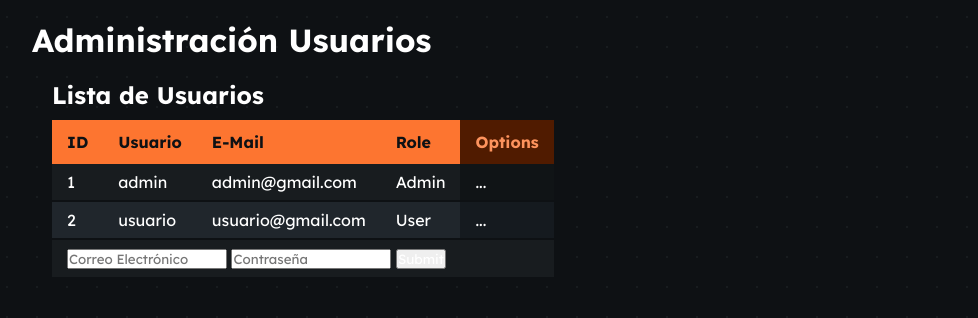
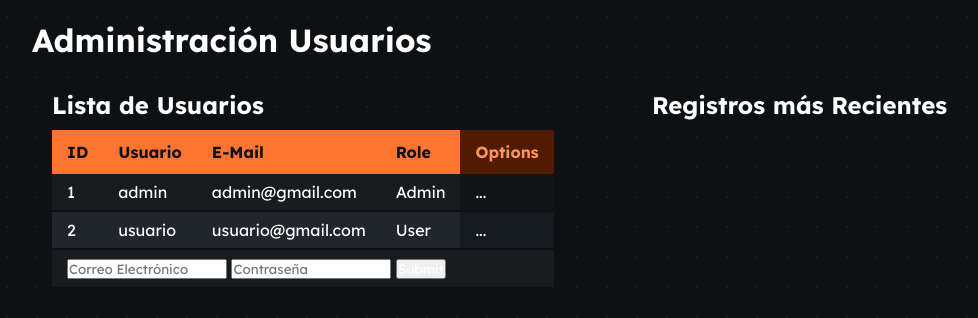
Before and after one commit to ElHeyne/ProyectoFinalTS, a Flask app: page /admin-panel/users in a window 1280 px wide. Shown: the part 148-466 px from the top of the page, without its empty margins (8-986 px from the left). Run offline with Flask 3, Linux system fonts and the light colour scheme; a user stored in the database is signed in; data comes from the database, SQL or seed files in the repository.

Commit message:
Cambio de Estructura en Admin-Users.html

```diff
--- a/src/static/containers.css
+++ b/src/static/containers.css
@@ -4,8 +4,17 @@
     margin: 20px 40px;
 }
 
+.no-margin{
+    margin: 0;
+}
+
+.full-width{
+    width: 100%;
+}
+
 .flex-container{
     display: flex;
+}
 
 .flex-column{
     flex-direction: column;
@@ -46,4 +55,3 @@
 .flex-alg-sa{
     align-items: space-around;
 }
-}
--- a/src/templates/admin_users.html
+++ b/src/templates/admin_users.html
@@ -58,7 +58,8 @@
         <h1>Administración Usuarios</h1> <!-- TODO Saludar al usuario creando un nuevo valor llamado user_name y mandarlo en el form, guardandolo en sesion-->
     </section>
 
-    <section class="container-type-1">
+    <section class="container-type-1 flex-container flex-jst-sb">
+        <article class="container-type-1 no-margin full-width">
             <h2>Lista de Usuarios</h2>
             <table class="table-type-1 table-striped">
                 <thead>
@@ -101,6 +102,10 @@
                     </tr>
                 </tbody>
             </table>
+        </article>
+        <article class="container-type-1 no-margin full-width">
+            <h2>Registros más Recientes</h2>
+        </article>
     </section>
 </body>
 </html>
```
Lines whose indentation alone changed are shown as unchanged.
